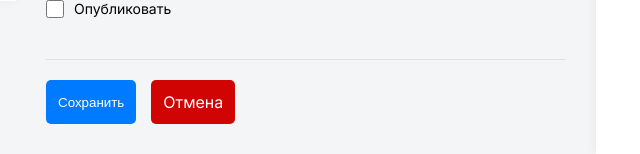
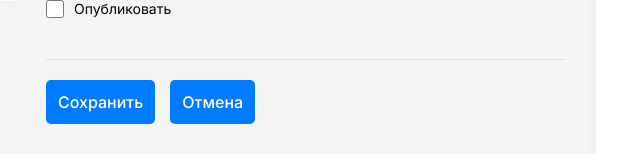
Before and after one commit to KarelinIvan/Karelin-s-Log, a FastAPI app: template app/templates/edit_post.html in a window 1280 px wide. Shown: the part 799-953 px from the top of the page, without its empty margins (334-974 px from the left). Run offline with FastAPI, Linux system fonts and the light colour scheme; the template is opened without the code that fills it, so the values that code supplies are empty; parts of the project's set-up code (start-up, migrations or seed data) failed here and were passed over; some web fonts are replaced.

Commit message:
настройка шаблонов

```diff
--- a/app/static/css/style.css
+++ b/app/static/css/style.css
@@ -34,7 +34,7 @@
 
 html {
     box-sizing: border-box;
-    font-size: 16px;
+    font-size: var(--text-base);
 }
 
 *,
@@ -46,7 +46,7 @@ html {
 body {
     margin: 0;
     font-family: var(--font-family-Inter);
-    font-size: 1rem;
+    font-size: var(--text-base);
     font-weight: 400;
     line-height: 1.5;
     text-align: left;
@@ -113,6 +113,10 @@ form {
     border-radius: 5px;
     cursor: pointer;
     transition: background-color 0.2s ease;
+    font-size: var(--text-base);
+    font-family: var(--font-family-Inter);
+    font-weight: 500;
+    line-height: 1.5;
 }
 
 .btn-primary:hover {
@@ -130,6 +134,10 @@ form {
     border-radius: 5px;
     cursor: pointer;
     transition: background-color 0.2s ease;
+    font-size: var(--text-base);
+    font-family: var(--font-family-Inter);
+    font-weight: 500;
+    line-height: 1.5;
 }
 
 .btn-secondary:hover {
--- a/app/templates/edit_post.html
+++ b/app/templates/edit_post.html
@@ -27,7 +27,7 @@
 
         <div class="edit-form__management">
             <button class="btn-primary" type="submit">Сохранить</button>
-            <a href="/page/posts/{{ post.id }}" class="btn-secondary" style="text-decoration: none;">Отмена</a>
+            <a href="/page/posts/{{ post.id }}" class="btn-primary">Отмена</a>
         </div>
     </form>
 </article>
```
Also changed, not shown: app/templates/post_detail.html (+6 -1 lines).
